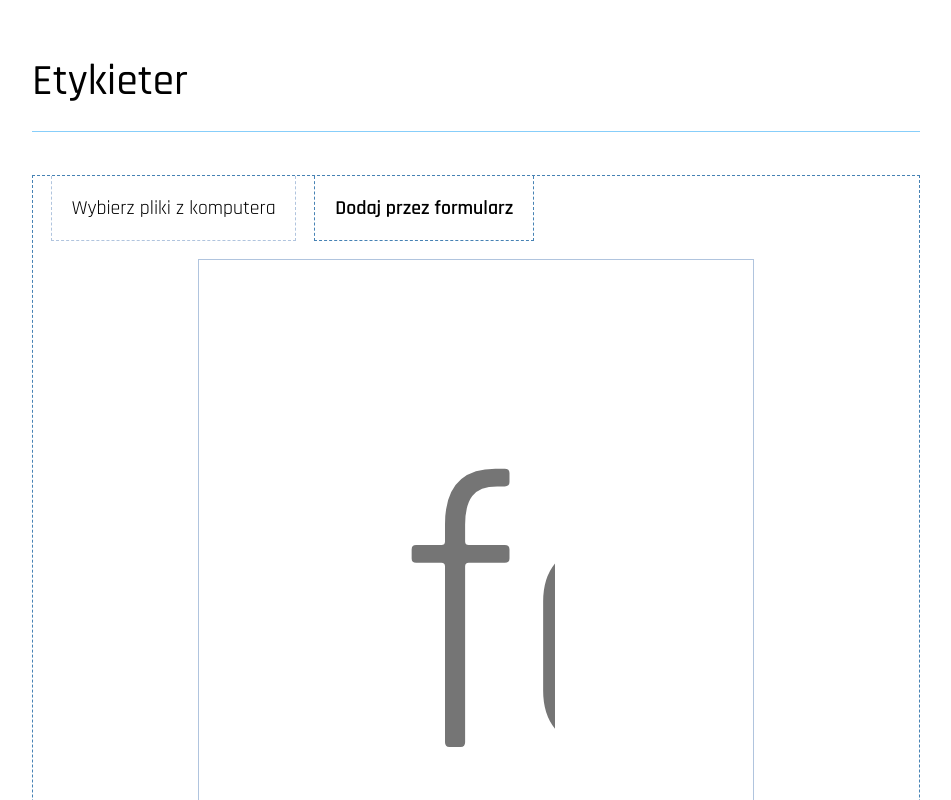
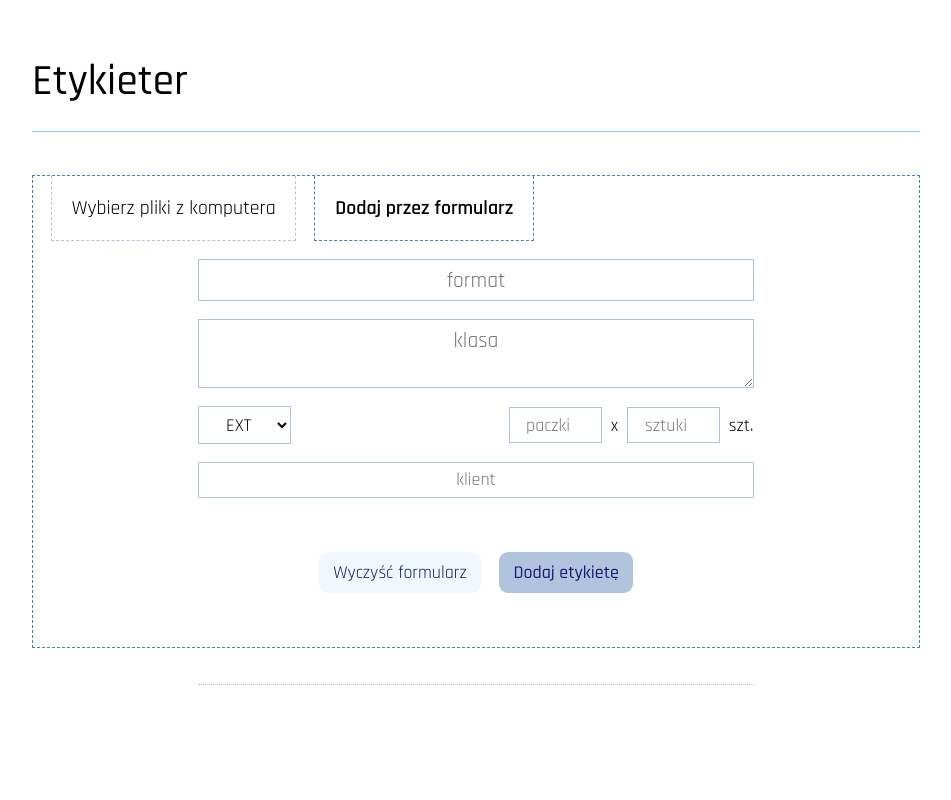
Before and after one commit to PawRys/LabelGenerator, a Vue app: page / in a window 1280 px wide. Both pictures are taken after a click on the item "Dodaj przez formularz". Shown: the top 800 px of the page, without its empty margins (164-1115 px from the left). Built offline with nearby package versions, Linux system fonts and the light colour scheme.

Commit message:
Css tweaks

```diff
--- a/src/components/InputChoice/FormInput.vue
+++ b/src/components/InputChoice/FormInput.vue
@@ -78,11 +78,11 @@ function addItem(input: Event): void {
 
 .form__item-size {
 	width: 100%;
-	font-size: 22rem;
+	font-size: 1.2rem;
 }
 
 .form__long-desc {
-	font-size: 22rem;
+	font-size: 1.2rem;
 }
 
 .short-fields {
```
